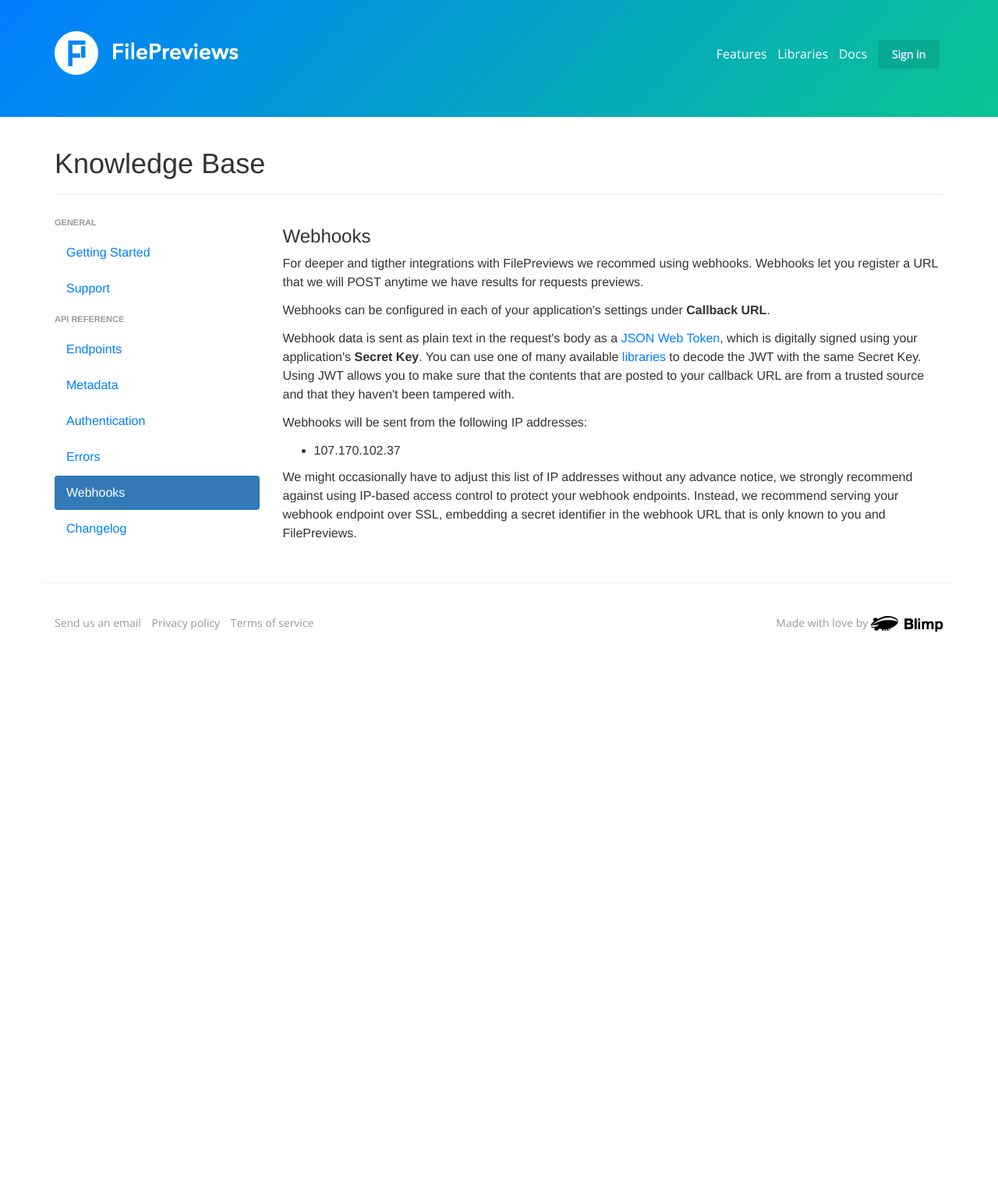
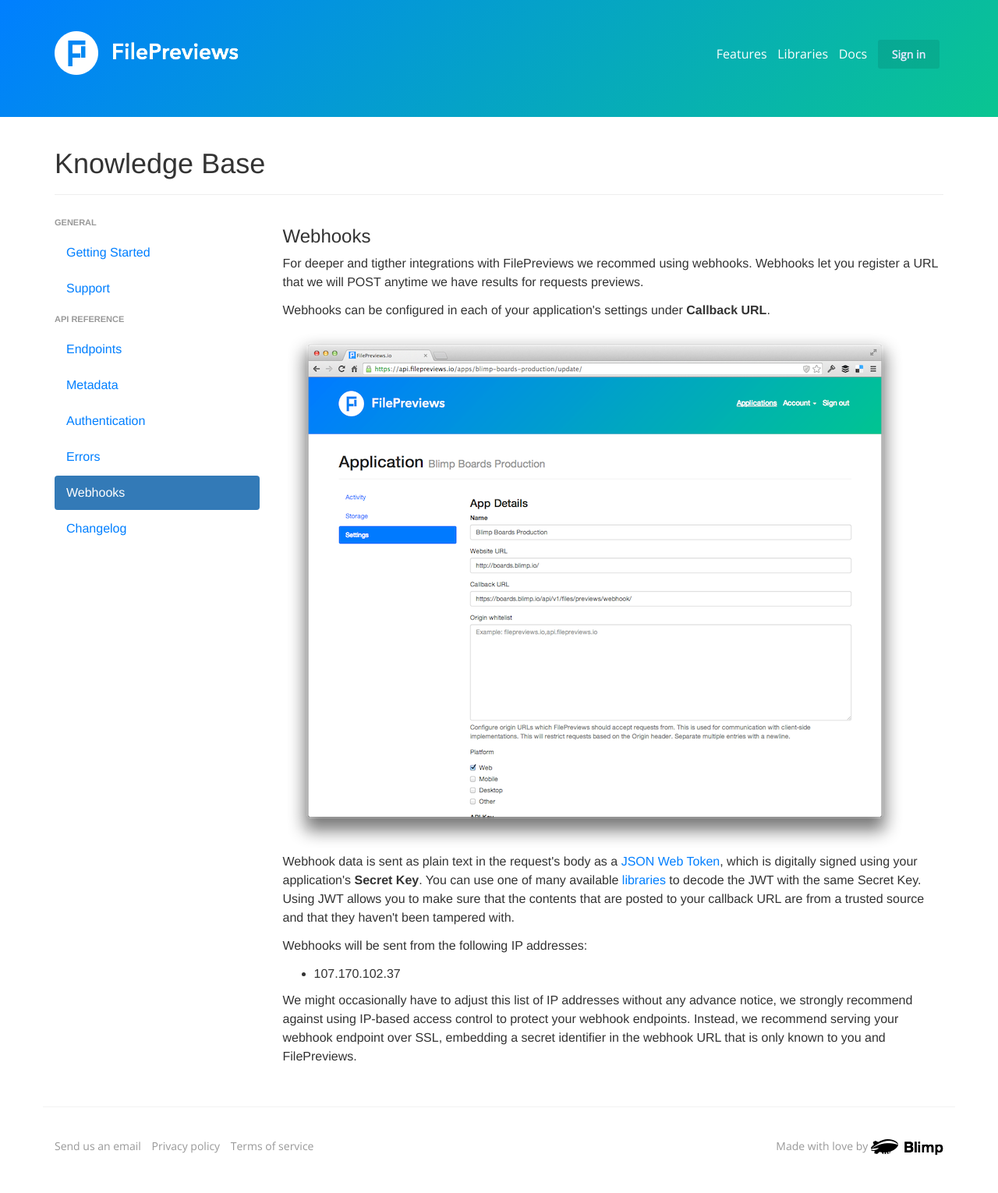
Before and after one commit to jomajoma/filepreviews.io, a Jekyll site: the page built from docs/webhooks.html, in a window 1280 px wide. Shown: the whole page at 78% size. Built offline with Jekyll 4.4.1, drawn with Linux system fonts in a browser that asks for light colours; nearby versions of some CDN libraries; before the commit the page ends 900 px from its top, so only the background shows below that.

Commit message:
Add Callback URL screenshot

```diff
--- a/docs/webhooks.html
+++ b/docs/webhooks.html
@@ -7,6 +7,8 @@
 
 <p>Webhooks can be configured in each of your application's settings under <strong>Callback URL</strong>.</p>
 
+<img class="img-responsive" src="/img/webhooks-screenshot.png">
+
 <p>Webhook data is sent as plain text in the request's body as a <a href="http://jwt.io/">JSON Web Token</a>, which is digitally signed using your application's <strong>Secret Key</strong>. You can use one of many available <a href="http://jwt.io/#libraries">libraries</a> to decode the JWT with the same Secret Key. Using JWT allows you to make sure that the contents that are posted to your callback URL are from a trusted source and that they haven't been tampered with.</p>
 
 <p>Webhooks will be sent from the following IP addresses:</p>
```
Also changed, not shown: img/webhooks-screenshot.png (added).
